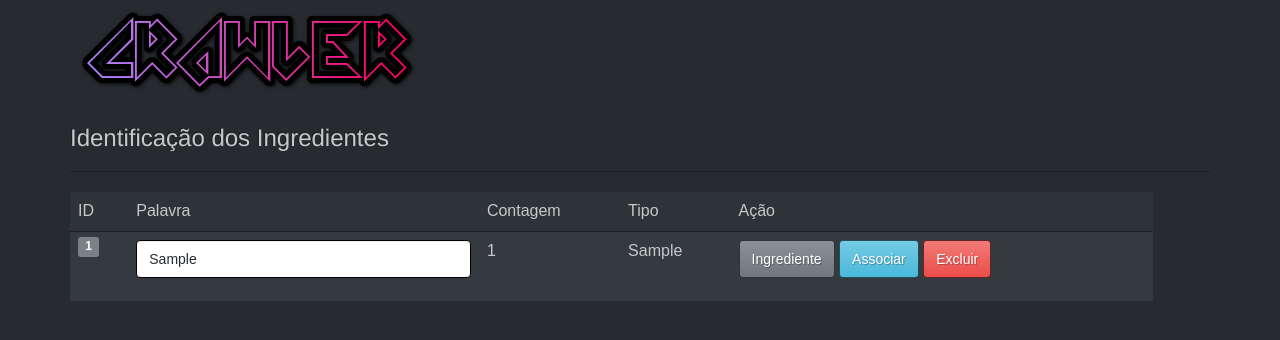
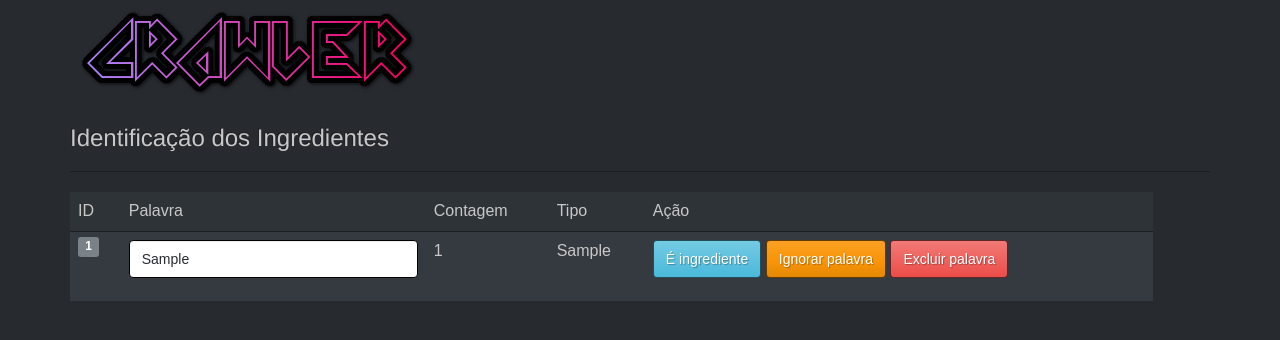
Before and after one commit to vaneguti110/silverplate, a Django app: page /crawl/ in a window 1280 px wide. Shown: the top 340 px of the page. Run offline with Django 3.2, Linux system fonts and the light colour scheme; tables that the repository leaves empty hold one stand-in row (values such as "Sample post"); some libraries are stand-ins or nearby versions.

Commit message:
Alterado o processo de mineração de dados para agilizar o processo humano
Agora o usuário deve identificar palavras que não caracterizam
ingredientes, assim o algoritmo vai excluindo palavras repetidas e
ingredientes ja informando apenas informando ingredientes únicos salvos
na lista.

```diff
--- a/crawler/DataMining.py
+++ b/crawler/DataMining.py
@@ -14,12 +14,9 @@ class Data_Mining():
 		self.lista = set()
 
 	def Analysis(self, ingrediente):
-		palavras = ingrediente.split(' ')
-		for palavra in palavras:
-			self.Salvar_Palavra(palavra)
+		self.Salvar_Palavra(ingrediente)
 
 	def Salvar_Palavra(self, palavra):
-		palavra = palavra.replace('.','').replace(',','')
 		encontrado = 0
 		for p in self.lista:
 			if palavra == p.valor:
--- a/crawler/models.py
+++ b/crawler/models.py
@@ -21,3 +21,6 @@ class Ingrediente_Spec(models.Model):
 	Palavra = models.CharField(max_length=500)
 	Count = models.IntegerField()
 	Tipo = models.CharField(max_length=1)
+
+class Palavras_Ignorar(models.Model):
+	Palavra = models.CharField(max_length=500)
--- a/crawler/templates/index.html
+++ b/crawler/templates/index.html
@@ -26,19 +26,22 @@
 			<tbody>
 				{% for ingrediente in lista %}
 				<tr>
+					<form  method='post'>
+    					{% csrf_token %}
 						<td><span class='label label-primary'>{{ingrediente.id}}</span></td>
 						<td>
 							<div class='form-group'>
-							<input class='form-control' type='text' value='{{ingrediente.Palavra}}' id='palavra'/>
+								<input class='form-control' type='text' value='{{ingrediente.Palavra}}' name='word' id='palavra'/>
 							</div>
 						</td>
 						<td>{{ingrediente.Count}}</td>
 						<td>{{ingrediente.Tipo}}</td>
 						<td>
-						<a class='btn btn-primary' href="escolher">Ingrediente</a>
-						<a class='btn btn-info' href="escolher">Associar</a>
-						<a class='btn btn-danger' href="escolher">Excluir</a>
+							<button type='submit' class='btn btn-info' formaction="/crawl/salvar_ingrediente">É ingrediente</button>
+							<button type='submit' class='btn btn-warning' formaction="/crawl/salvar_palavra_ignorar">Ignorar palavra</button>
+							<button type='submit' class='btn btn-danger' formaction="/crawl/salvar_palavra_ignorar">Excluir palavra</button>
 						</td>
+					</form>
 				<tr>
 				{% endfor %}
 			</tbody>
--- a/crawler/urls.py
+++ b/crawler/urls.py
@@ -4,4 +4,6 @@ from . import views
 
 urlpatterns = [
     url(r'^$', views.index, name='index'),
+    url(r'^salvar_palavra_ignorar$', views.salvar_palavra_ignorar, name='salvar_palavra_ignorar'),
+    url(r'^salvar_ingrediente$', views.salvar_ingrediente, name='salvar_ingrediente'),
 ]
--- a/crawler/views.py
+++ b/crawler/views.py
@@ -1,9 +1,57 @@
 from django.shortcuts import render
 from django.http import HttpResponse, HttpResponseRedirect
 
-from .models import Ingrediente_Spec
+from .models import Ingrediente_Spec, Palavras_Ignorar
+from objetos.models import Ingrediente
 
 # Create your views here.
 def index(request):
+	lista = Ingrediente_Spec.objects.order_by('-Count')[:20]
+	return render(request,'index.html',{'lista':lista})
+
+def salvar_palavra_ignorar(request):
+	if request.method == 'POST':
+		word = request.POST.get('word')
+		word = word.strip()
+		if not exists_palavra_ignorar(word):
+			atualizar_spec(word)
+			Ignorar = Palavras_Ignorar(Palavra=word)
+			Ignorar.save()
+
+			ingredientes = Ingrediente.objects.all()
+			for ing in ingredientes:
+				limpeza_specs(ing.descricao)
+
+	return HttpResponseRedirect('/crawl')
+
+def salvar_ingrediente(request):
+	if request.method == 'POST':
+		novo_ingrediente = request.POST.get('word')
+		ing = Ingrediente(descricao = novo_ingrediente.title())
+		ing.save()
+
+		limpeza_specs(novo_ingrediente)
+	return HttpResponseRedirect('/crawl')
+
+def atualizar_spec(pal_ignorar):
 	lista = Ingrediente_Spec.objects.order_by('-Count')
-	return render(request,'index.html',{'lista':lista})
+	for ingrediente in lista:
+		ingrediente.Palavra = ingrediente.Palavra.replace(pal_ignorar, '').strip()
+		ingrediente.save()
+
+
+def exists_palavra_ignorar(palavra):
+	try:
+		existe_palavra = Palavras_Ignorar.objects.get(Palavra=palavra)
+		return 1
+	except Palavras_Ignorar.DoesNotExist:
+		return 0
+
+def limpeza_specs(novo_ingrediente):
+	try:
+		print(novo_ingrediente.title())
+		lista_excluir = Ingrediente_Spec.objects.filter(Palavra=novo_ingrediente.lower())
+		for spec in lista_excluir:
+			spec.delete()
+	except Ingrediente_Spec.DoesNotExist:
+		print('sem chance')
--- a/objetos/models.py
+++ b/objetos/models.py
@@ -6,7 +6,6 @@ from django.utils import timezone
 class Ingrediente(models.Model):
 	descricao = models.CharField(max_length=150)
 	imagem = models.CharField(max_length=500)
-	caloria = models.DecimalField(max_digits=5,decimal_places=2)
 
 	def __str__(self):
 		return self.descricao
```
Lines whose indentation alone changed are shown as unchanged.
